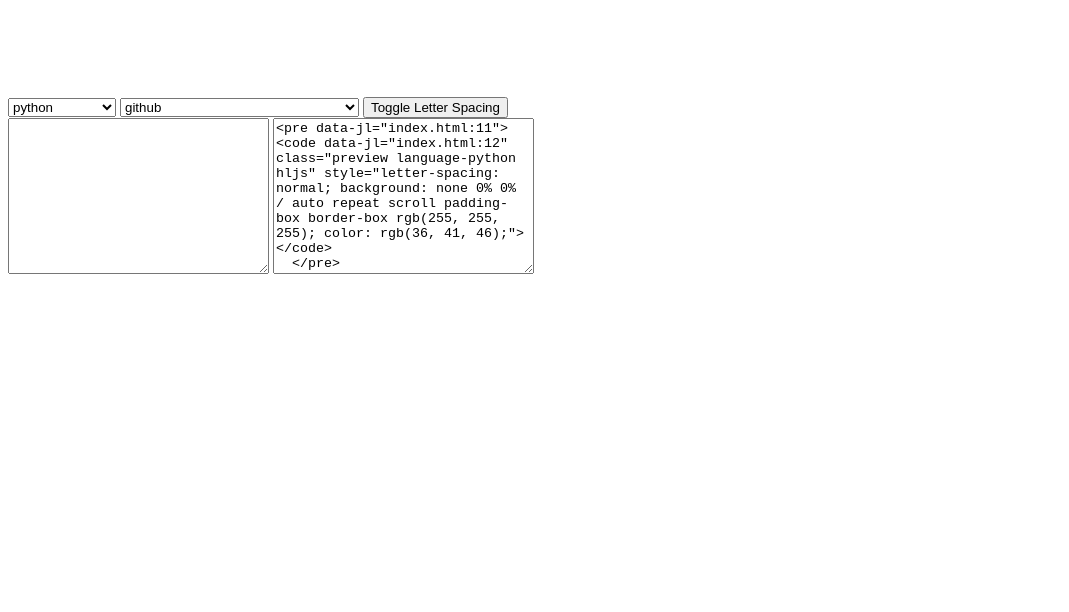
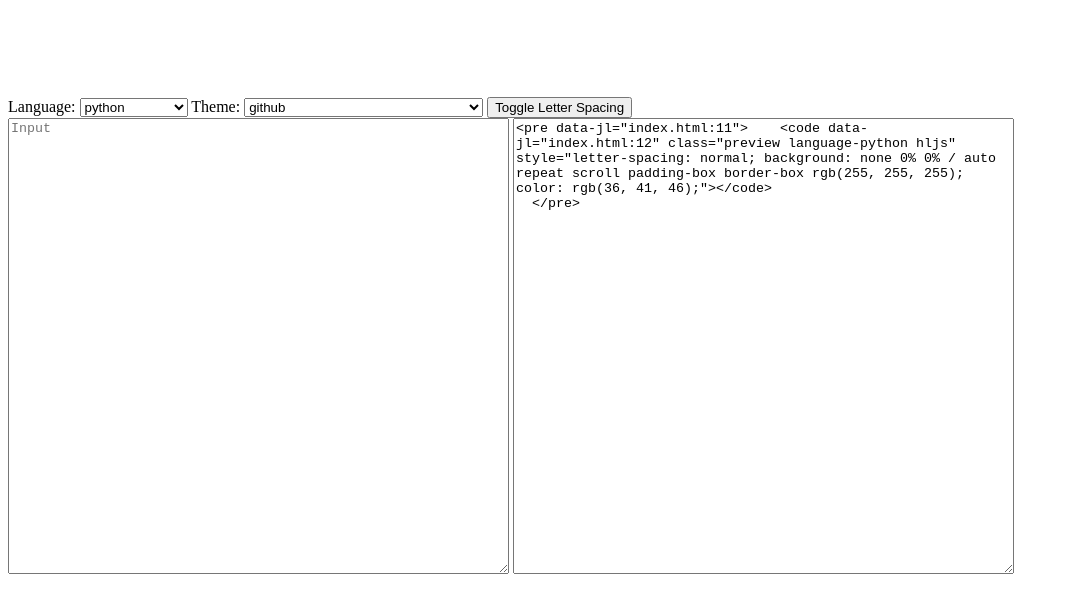
Before and after one commit to steventango/inline-syntax-highlighter, a plain HTML site: page index.html in a window 1280 px wide. Shown: the whole page, without its empty margins (0-1069 px from the left). Drawn offline with nearby package versions, Linux system fonts and the light colour scheme; a script that the page names is missing.

Commit message:
Add labels

```diff
--- a/index.html
+++ b/index.html
@@ -12,7 +12,8 @@
     <code class="preview"></code>
   </pre>
   <div>
-    <select name="language" id="language_selector">
+    <label for="language_selector">Language:</label>
+    <select name="language_selector" id="language_selector">
       <option value="lib">lib</option>
       <option value="1c">1c</option>
       <option value="abnf">abnf</option>
@@ -206,6 +207,7 @@
       <option value="yaml">yaml</option>
       <option value="zephir">zephir</option>
     </select>
+    <label for="theme_selector">Theme:</label>
     <select name="theme_selector" id="theme_selector">
       <option value="a11y-dark">a11y-dark</option>
       <option value="a11y-light">a11y-light</option>
@@ -452,8 +454,8 @@
     </select>
     <button id="letter_spacing_button">Toggle Letter Spacing</button>
   </div>
-  <textarea name="input" id="input" cols="30" rows="10"></textarea>
-  <textarea name="output" id="output" cols="30" rows="10"></textarea>
+  <textarea name="input" id="input" cols="60" rows="30" placeholder="Input"></textarea>
+  <textarea name="output" id="output" cols="60" rows="30" placeholder="HTML Output"></textarea>
   <script src="https://cdnjs.cloudflare.com/ajax/libs/highlight.js/11.2.0/highlight.min.js"></script>
   <script src="main.js"></script>
 </body>
```
